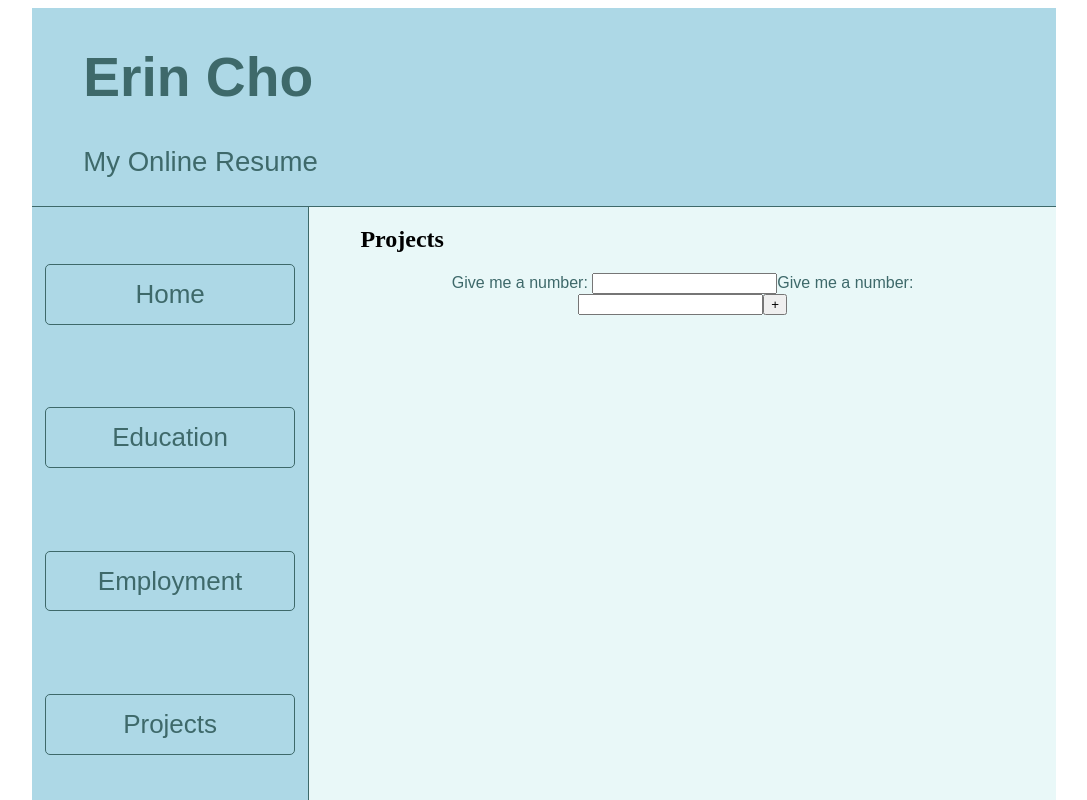
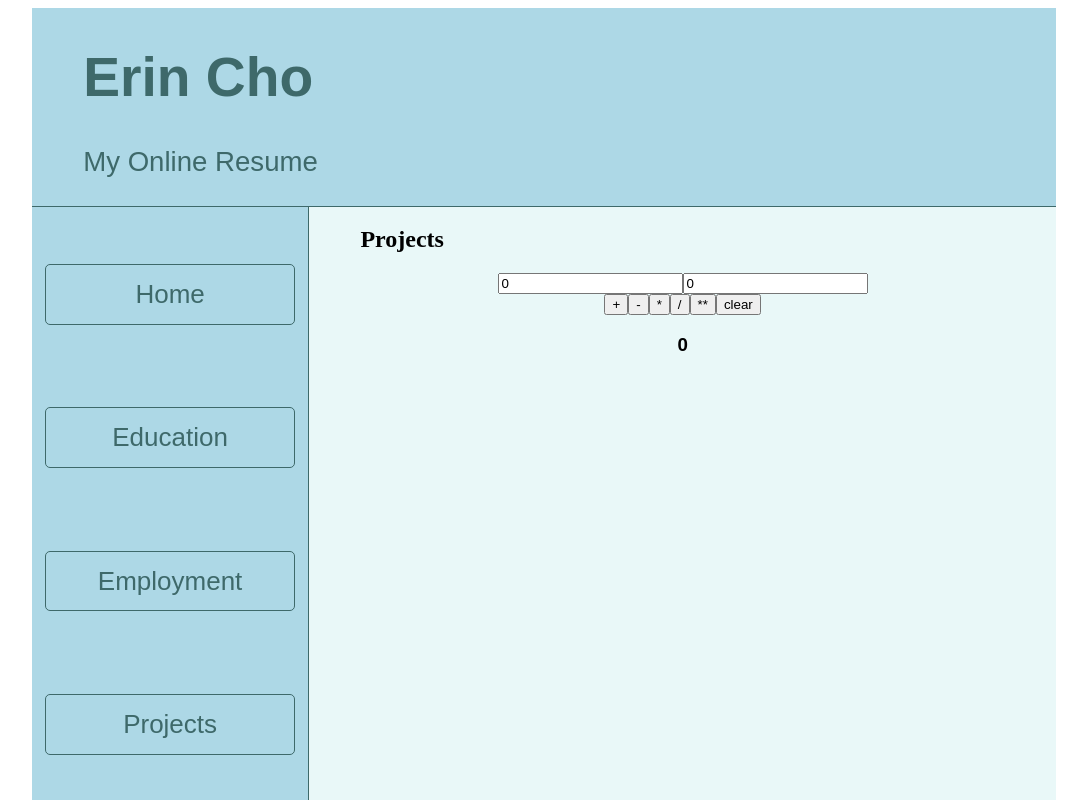
Before and after one commit to er1nh4/cs391a1-mp3, a React app: page /projects.html in a window 1280 px wide. Shown: the top 800 px of the page, without its empty margins (96-1183 px from the left). Built offline with nearby package versions, Linux system fonts and the light colour scheme; the HTML template or start-up script is replaced by a standard one.

Commit message:
Implemented Calculator logic

```diff
--- /dev/null
+++ b/src/components/calculator/Calculator.tsx
@@ -0,0 +1,36 @@
+import {useCalculator} from "./useCalculator.tsx";
+
+export default function Calculator() {
+    const {
+        num1,
+        num2,
+        setNum1,
+        setNum2,
+        output,
+        color,
+        doAdd,
+        doSubtract,
+        doMultiply,
+        doDivide,
+        doPow,
+        clear,
+    } = useCalculator();
+
+    return (
+        <>
+            <input type="num" value={num1} onChange={(e) => setNum1(e.target.value)} />
+            <input type="num" value={num2} onChange={(e) => setNum2(e.target.value)} />
+
+            <div>
+                <button onClick={doAdd}>+</button>
+                <button onClick={doSubtract}>-</button>
+                <button onClick={doMultiply}>*</button>
+                <button onClick={doDivide}>/</button>
+                <button onClick={doPow}>**</button>
+                <button onClick={clear}>clear</button>
+            </div>
+
+            <h3 style={{color}}>{output}</h3>
+        </>
+    )
+}
--- /dev/null
+++ b/src/components/calculator/useCalculator.tsx
@@ -0,0 +1,66 @@
+import {useState} from "react";
+
+export function useCalculator() {
+    const [num1, setNum1] = useState("0");
+    const [num2, setNum2] = useState("0");
+    const [output, setOutput] = useState("0");
+    const [color, setColor] = useState("black"); // for negative numbers
+
+    const updateOutput = (value : string) => {
+        setOutput(value);
+        setColor(Number(value) < 0 ? "red" : "black");
+    };
+
+
+    const doAdd = () => {
+        const result = Number(num1) + Number(num2);
+        updateOutput(result.toString());
+    };
+
+    const doSubtract = () => {
+        const result = Number(num1) - Number(num2);
+        updateOutput(result.toString());
+    };
+
+    const doMultiply = () => {
+        const result = Number(num1) * Number(num2);
+        updateOutput(result.toString());
+    };
+
+    const doDivide = () => {
+        const b = Number(num2);
+        if (b === 0) {
+            updateOutput("Invalid. Cannot divide by zero.");
+            return;
+        }
+        const result = Number(num1) / b;
+        updateOutput(result.toString());
+    };
+
+    const doPow = () => {
+        const result = Math.pow(Number(num1), Number(num2));
+        updateOutput(result.toString());
+    };
+
+    const clear = () => {
+        setNum1("0");
+        setNum2("0");
+        setOutput("0");
+        setColor("black");
+    };
+
+    return {
+        num1,
+        num2,
+        setNum1,
+        setNum2,
+        output,
+        color,
+        doAdd,
+        doSubtract,
+        doMultiply,
+        doDivide,
+        doPow,
+        clear,
+    };
+}
--- a/src/components/main/Projects.tsx
+++ b/src/components/main/Projects.tsx
@@ -1,3 +1,4 @@
+import Calculator from "../calculator/Calculator.tsx";
 import styled from "styled-components";
 
 const StyledPage = styled.main`
@@ -15,16 +16,12 @@ const StyledDiv = styled.div`
 `;
 
 export default function Projects(){
-
     return (
         <>
             <StyledPage>
                 <h2> Projects </h2>
                 <StyledDiv>
-                    <label htmlFor="one">Give me a number: </label><input id="one"/>
-                    <label htmlFor="two">Give me a number: </label><input id="two"/>
-                    <button>+</button>
-                    <h4 id="output"></h4>
+                    <Calculator/>
                 </StyledDiv>
             </StyledPage>
         </>
```
Also changed, not shown: src/components/calculator/DoCalculate.js (deleted, +0 -8 lines).
